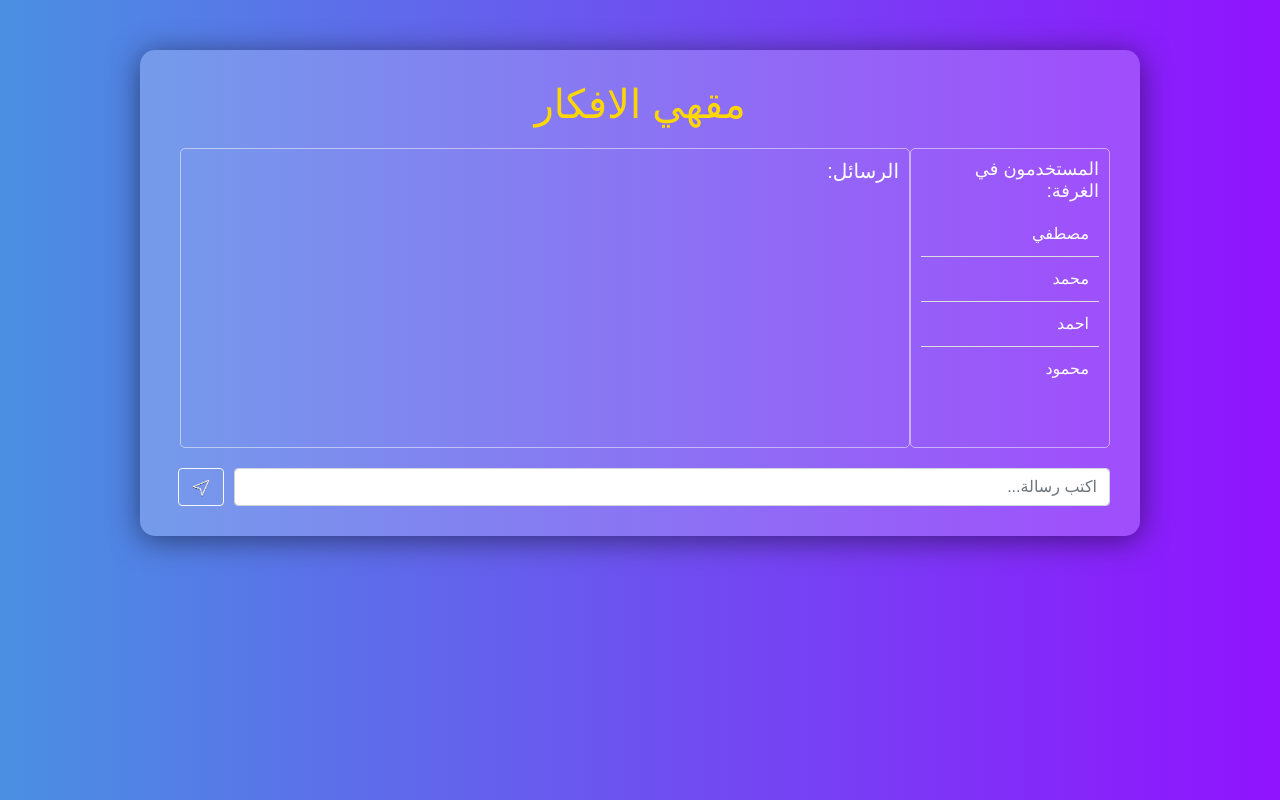
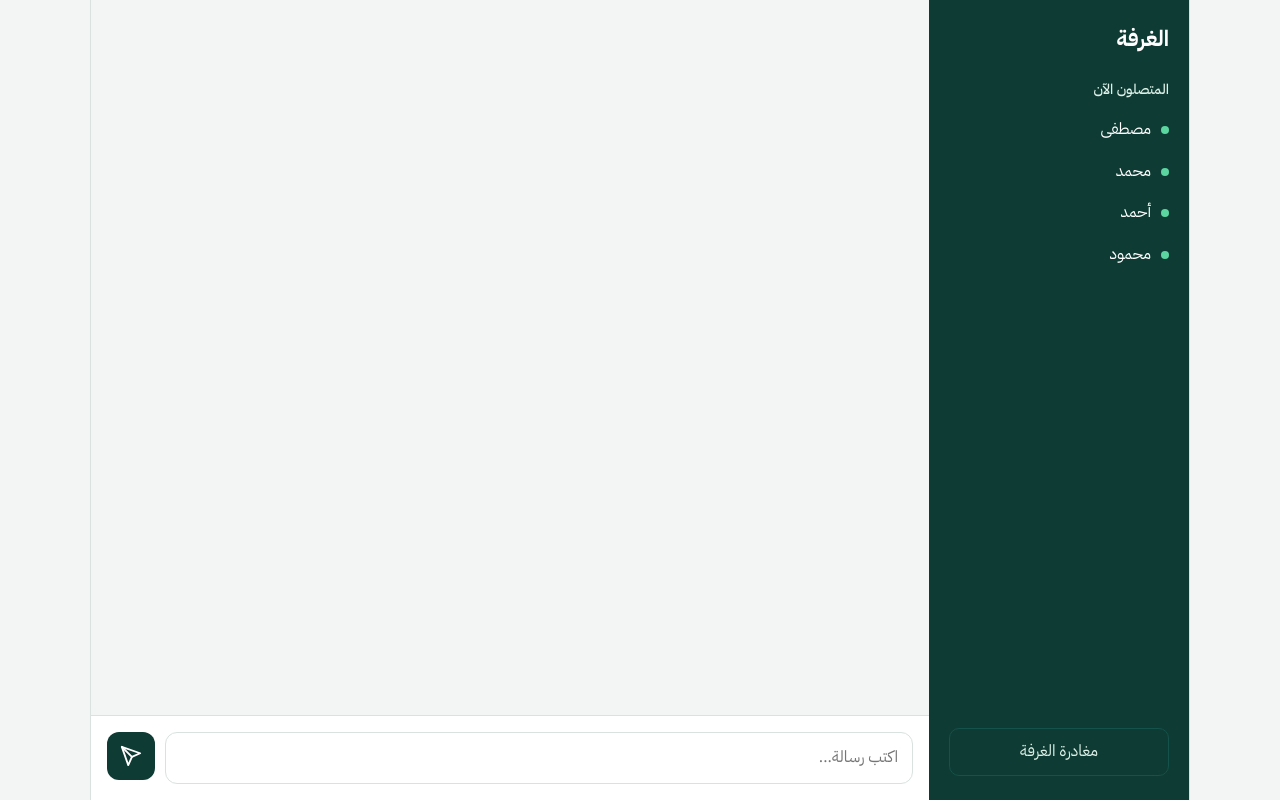
Before and after one commit to MahmoudElmasry7/Chat-App, a website: page public/chat.html in a window 1280 px wide. Drawn offline with nearby package versions, Linux system fonts and the light colour scheme; no server answers.

Commit message:
redesign UI with a single stylesheet

```diff
--- a/public/chat.html
+++ b/public/chat.html
@@ -1,41 +1,53 @@
 <!DOCTYPE html>
-<html lang="ar">
+<html lang="ar" dir="rtl">
 <head>
     <meta charset="UTF-8">
     <meta name="viewport" content="width=device-width, initial-scale=1.0">
-    <title>تطبيق الدردشة</title>
-    <link rel="stylesheet" href="https://stackpath.bootstrapcdn.com/bootstrap/4.5.2/css/bootstrap.min.css">
-    <link rel="stylesheet" href="./css/chat.css">
-
+    <title>الدردشة</title>
+    <link rel="preconnect" href="https://fonts.googleapis.com">
+    <link rel="preconnect" href="https://fonts.gstatic.com" crossorigin>
+    <link href="https://fonts.googleapis.com/css2?family=IBM+Plex+Sans+Arabic:wght@400;500;600;700&display=swap" rel="stylesheet">
+    <link rel="stylesheet" href="./css/style.css">
 </head>
 <body>
-    <div class="container">
-        <h1 id="roomName">مقهي الافكار</h1>
-        <div class="chat-wrapper">
-            <div id="usersList">
-                <h5>المستخدمون في الغرفة:</h5>
+    <div class="app">
+        <aside id="usersList">
+            <h1 id="roomName">الغرفة</h1>
+            <h2>المتصلون الآن</h2>
+            <!-- أسماء تجريبية: ستُستبدل بقائمة حقيقية من السيرفر في مهمة لاحقة -->
             <ul id="userListItems">
-                    <li>مصطفي</li>
+                <li>مصطفى</li>
                 <li>محمد</li>
-                    <li>احمد</li>
+                <li>أحمد</li>
                 <li>محمود</li>
             </ul>
+            <a class="leave" href="index.html">مغادرة الغرفة</a>
+        </aside>
+
+        <main class="chat">
+            <div id="messages">
+                <div id="messageList"></div>
             </div>
-            <div id="messages">
-                <h5>الرسائل:</h5>
-                <div id="messageList">
-                    <!-- Example message structure -->
 
-                </div>
-            </div>
-        </div>
-        <form id="messageForm" class="form-inline">
-            <input type="text" id="messageInput" class="form-control" placeholder="اكتب رسالة..." required>
-            <button type="submit" class="btn btn-outline-light">
-                <img src="./images/send.png" width="20">
+            <form id="messageForm">
+                <input type="text" id="messageInput" placeholder="اكتب رسالة..." autocomplete="off" required>
+                <button type="submit" class="send" aria-label="إرسال">
+                    <svg viewBox="0 0 24 24" fill="none" stroke="currentColor" stroke-width="2" stroke-linecap="round" stroke-linejoin="round" aria-hidden="true">
+                        <path d="M22 2 11 13"></path>
+                        <path d="M22 2 15 22l-4-9-9-4 20-7z"></path>
+                    </svg>
                 </button>
             </form>
+        </main>
     </div>
+
+    <script>
+        // عرض اسم الغرفة اللي اختارها المستخدم (شكل فقط، السيرفر لسه ما يعرفش الغرفة)
+        try {
+            const room = localStorage.getItem('room');
+            if (room) document.getElementById('roomName').textContent = room;
+        } catch (e) {}
+    </script>
     <script src="/socket.io/socket.io.js"></script>
     <script src="./js/script.js"></script>
 </body>
--- a/public/css/chat.css
+++ /dev/null
@@ -1,108 +0,0 @@
-
-body {
-    background: linear-gradient(to right, #4A90E2, #9013FE);
-    color: white;
-    font-family: 'Cairo', sans-serif;
-    direction: rtl;
-}
-.container {
-    margin-top: 50px;
-    background: rgba(255, 255, 255, 0.2);
-    border-radius: 15px;
-    padding: 30px;
-    box-shadow: 0 4px 30px rgba(0, 0, 0, 0.5);
-    max-width: 1000px;
-    margin-left: auto;
-    margin-right: auto;
-    display: flex;
-    flex-direction: column;
-}
-#roomName {
-    text-align: center;
-    margin-bottom: 20px;
-    color: #FFD700;
-}
-.chat-wrapper {
-    display: flex;
-    flex-direction: row;
-    justify-content: space-between;
-    margin-bottom: 20px;
-}
-#usersList {
-    border: 1px solid rgba(255, 255, 255, 0.5);
-    border-radius: 5px;
-    padding: 10px;
-    height: 300px;
-    overflow-y: auto;
-    width: 200px;
-    text-align: right;
-}
-#usersList h5 {
-    margin-bottom: 10px;
-    font-size: 18px;
-}
-#userListItems {
-    list-style-type: none;
-    padding: 0;
-    margin: 0;
-}
-#userListItems li {
-    padding: 10px;
-    border-bottom: 1px solid #ddd;
-    transition: background-color 0.3s;
-}
-#userListItems li:hover {
-    background-color: #e0e0e0;
-}
-#userListItems li:last-child {
-    border-bottom: none;
-}
-#messages {
-    border: 1px solid rgba(255, 255, 255, 0.5);
-    border-radius: 5px;
-    padding: 10px;
-    height: 300px;
-    overflow-y: auto;
-    margin-left: 10px;
-    flex-grow: 1;
-    text-align: right;
-}
-.message {
-    background-color: rgba(255, 255, 255, 0.8);
-    border-radius: 10px;
-    padding: 10px;
-    margin-bottom: 10px;
-    color: #333;
-}
-.username {
-    font-weight: bold;
-    font-size: 0.9em;
-    color: #007bff;
-}
-.timestamp {
-    font-size: 0.8em;
-    color: #888;
-}
-.message-text {
-    margin-top: 5px;
-    word-wrap: break-word;
-}
-#messageInput {
-    width: calc(100% - 64px);
-    margin-left: 10px;
-}
-button {
-    border-radius: 5px;
-    background-color: #007bff;
-    border: 2px solid #0056b3;
-    color: white;
-    font-weight: bold;
-    transition: background-color 0.3s, transform 0.2s;
-}
-button:hover {
-    background-color: #0056b3;
-    transform: translateY(-2px);
-}
-button:active {
-    transform: translateY(0);
-}
--- a/public/css/index.css
+++ /dev/null
@@ -1,52 +0,0 @@
-
-body {
-    background: linear-gradient(to right, #4A90E2, #9013FE);
-    color: white;
-    font-family: 'cairo';
-    direction: rtl;
-}
-.container {
-    margin-top: 100px;
-    background: rgba(255, 255, 255, 0.2);
-    border-radius: 15px;
-    padding: 40px;
-    box-shadow: 0 4px 30px rgba(0, 0, 0, 0.5);
-    max-width: 400px;
-    margin-left: auto;
-    margin-right: auto;
-}
-h2 {
-    text-align: center;
-    margin-bottom: 30px;
-    color: #FFFFFF;
-}
-#chat-username-title {
-    font-size: 26px;
-}
-.form-control {
-    background: rgba(255, 255, 255, 0.9);
-    border: none;
-    border-radius: 5px;
-}
-.form-control:focus {
-    background: white;
-    border-color: #FFD700;
-    box-shadow: 0 0 5px #FFD700;
-}
-button {
-    background-color: #007bff;
-    border: 2px solid #0056b3;
-    border-radius: 5px;
-    color: white;
-    font-weight: bold;
-    padding: 10px 20px;
-    font-size: 16px;
-    transition: background-color 0.3s, transform 0.2s;
-}
-button:hover {
-    background-color: #0056b3;
-    transform: translateY(-2px);
-}
-button:active {
-    transform: translateY(0);
-}
--- /dev/null
+++ b/public/css/style.css
@@ -0,0 +1,243 @@
+:root {
+    --ink: #10231e;
+    --forest: #0e3b33;
+    --forest-2: #15524a;
+    --mint: #ddf1e8;
+    --paper: #f2f5f3;
+    --surface: #ffffff;
+    --amber: #f2a541;
+    --amber-d: #d98a1f;
+    --muted: #5e726c;
+    --line: #d9e2de;
+    --online: #5bd6a0;
+}
+
+* { box-sizing: border-box; }
+
+html, body { height: 100%; }
+
+body {
+    margin: 0;
+    font-family: 'IBM Plex Sans Arabic', 'Segoe UI', Tahoma, sans-serif;
+    background: var(--paper);
+    color: var(--ink);
+    direction: rtl;
+    line-height: 1.6;
+}
+
+:focus-visible {
+    outline: 3px solid var(--amber);
+    outline-offset: 2px;
+}
+
+/* ---------- صفحة الدخول ---------- */
+body.join {
+    display: grid;
+    place-items: center;
+    min-height: 100vh;
+    height: auto;
+    padding: 24px;
+}
+
+.join-card {
+    width: 100%;
+    max-width: 420px;
+    background: var(--surface);
+    border: 1px solid var(--line);
+    border-radius: 16px;
+    overflow: hidden;
+}
+
+.join-head {
+    background: var(--forest);
+    color: #fff;
+    padding: 32px 28px;
+}
+
+.join-head h1 { margin: 0 0 6px; font-size: 26px; }
+.join-head p { margin: 0; color: var(--mint); font-size: 15px; }
+
+#joinForm { padding: 28px; }
+
+#joinForm label {
+    display: block;
+    margin-bottom: 6px;
+    font-weight: 600;
+    font-size: 14px;
+}
+
+#joinForm input,
+#joinForm select {
+    width: 100%;
+    padding: 12px 14px;
+    margin-bottom: 18px;
+    border: 1px solid var(--line);
+    border-radius: 10px;
+    background: #fff;
+    font: inherit;
+    color: inherit;
+}
+
+#joinForm input:focus,
+#joinForm select:focus { border-color: var(--forest-2); }
+
+.btn-primary {
+    width: 100%;
+    padding: 13px;
+    border: 0;
+    border-radius: 10px;
+    background: var(--amber);
+    color: var(--ink);
+    font: inherit;
+    font-weight: 700;
+    cursor: pointer;
+    transition: background-color 0.2s;
+}
+
+.btn-primary:hover { background: var(--amber-d); }
+
+/* ---------- صفحة الدردشة ---------- */
+.app {
+    display: flex;
+    height: 100vh;
+    height: 100dvh;
+    max-width: 1100px;
+    margin: 0 auto;
+    background: var(--surface);
+    border-inline: 1px solid var(--line);
+}
+
+#usersList {
+    width: 260px;
+    flex-shrink: 0;
+    display: flex;
+    flex-direction: column;
+    padding: 24px 20px;
+    background: var(--forest);
+    color: #fff;
+}
+
+#roomName { margin: 0 0 24px; font-size: 22px; line-height: 1.4; }
+
+#usersList h2 {
+    margin: 0 0 8px;
+    font-size: 14px;
+    font-weight: 500;
+    color: var(--mint);
+}
+
+#userListItems {
+    list-style: none;
+    margin: 0;
+    padding: 0;
+}
+
+#userListItems li {
+    display: flex;
+    align-items: center;
+    gap: 10px;
+    padding: 8px 0;
+}
+
+#userListItems li::before {
+    content: "";
+    width: 8px;
+    height: 8px;
+    border-radius: 50%;
+    background: var(--online);
+}
+
+.leave {
+    margin-top: auto;
+    padding: 10px 14px;
+    border: 1px solid var(--forest-2);
+    border-radius: 10px;
+    color: var(--mint);
+    text-align: center;
+    text-decoration: none;
+    transition: background-color 0.2s;
+}
+
+.leave:hover { background: var(--forest-2); }
+
+.chat { flex: 1; display: flex; flex-direction: column; min-width: 0; }
+
+#messages {
+    flex: 1;
+    overflow-y: auto;
+    padding: 24px;
+    background: var(--paper);
+}
+
+#messageList { display: flex; flex-direction: column; gap: 12px; }
+
+.message {
+    align-self: flex-start;
+    max-width: 85%;
+    padding: 10px 14px;
+    background: var(--surface);
+    border: 1px solid var(--line);
+    border-radius: 4px 14px 14px 14px;
+}
+
+.message p { margin: 0; }
+
+.username {
+    display: flex;
+    gap: 10px;
+    align-items: baseline;
+    font-size: 14px;
+    font-weight: 700;
+    color: var(--forest-2);
+}
+
+.timestamp { font-size: 12px; font-weight: 400; color: var(--muted); }
+
+.message-text { margin-top: 2px; overflow-wrap: anywhere; }
+
+#messageForm {
+    display: flex;
+    gap: 10px;
+    padding: 16px;
+    background: var(--surface);
+    border-top: 1px solid var(--line);
+}
+
+#messageInput {
+    flex: 1;
+    min-width: 0;
+    padding: 12px 14px;
+    border: 1px solid var(--line);
+    border-radius: 12px;
+    font: inherit;
+    color: inherit;
+}
+
+#messageInput:focus { border-color: var(--forest-2); }
+
+.send {
+    width: 48px;
+    height: 48px;
+    display: grid;
+    place-items: center;
+    border: 0;
+    border-radius: 12px;
+    background: var(--forest);
+    color: #fff;
+    cursor: pointer;
+    transition: background-color 0.2s;
+}
+
+.send:hover { background: var(--forest-2); }
+.send svg { width: 22px; height: 22px; transform: scaleX(-1); }
+
+@media (max-width: 720px) {
+    .app { flex-direction: column; border-inline: 0; }
+    #usersList { width: auto; padding: 12px 16px; flex-direction: row; flex-wrap: wrap; align-items: center; gap: 6px 16px; }
+    #roomName { margin: 0; font-size: 18px; }
+    #usersList h2 { display: none; }
+    #userListItems { display: flex; gap: 14px; overflow-x: auto; }
+    #userListItems li { padding: 0; white-space: nowrap; }
+    .leave { margin: 0 auto 0 0; padding: 4px 12px; }
+    #messages { padding: 16px; }
+}
```
Also changed, not shown: public/index.html (+28 -32 lines). Lines whose indentation alone changed are shown as unchanged.
